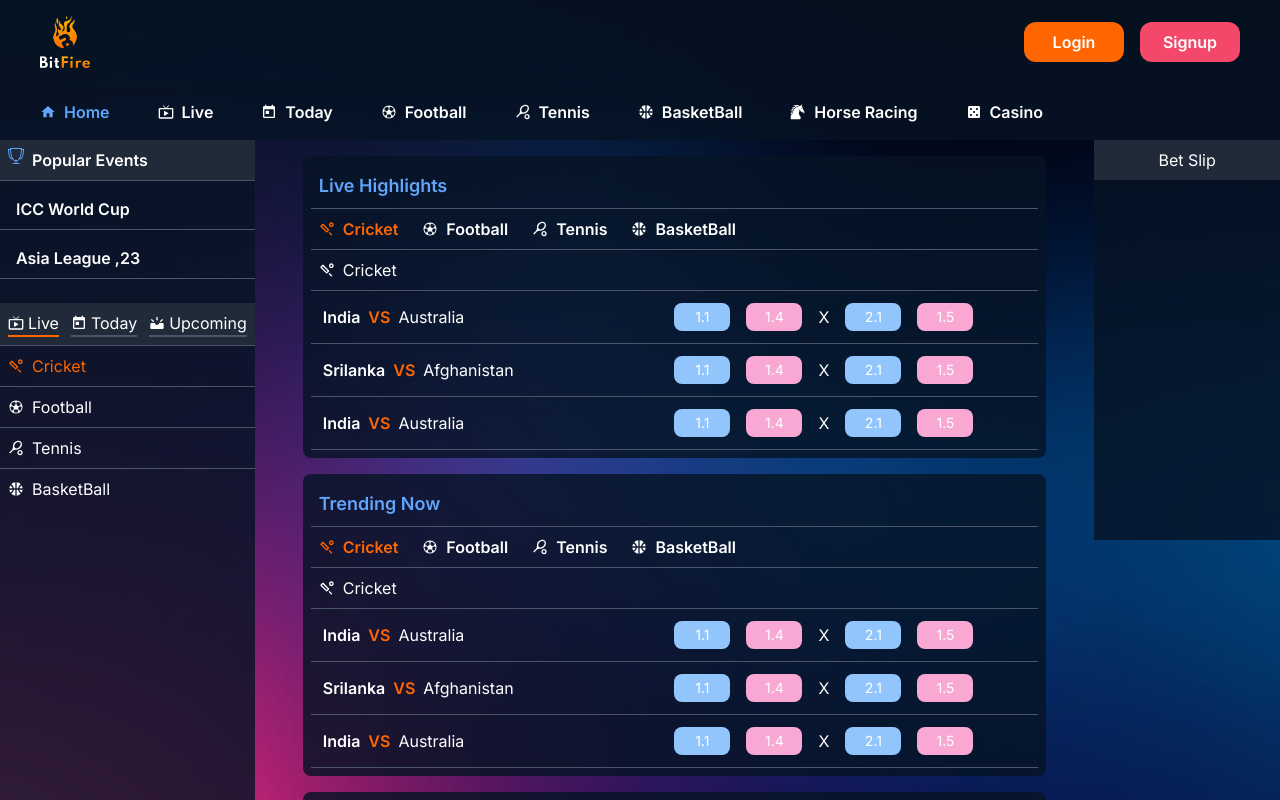
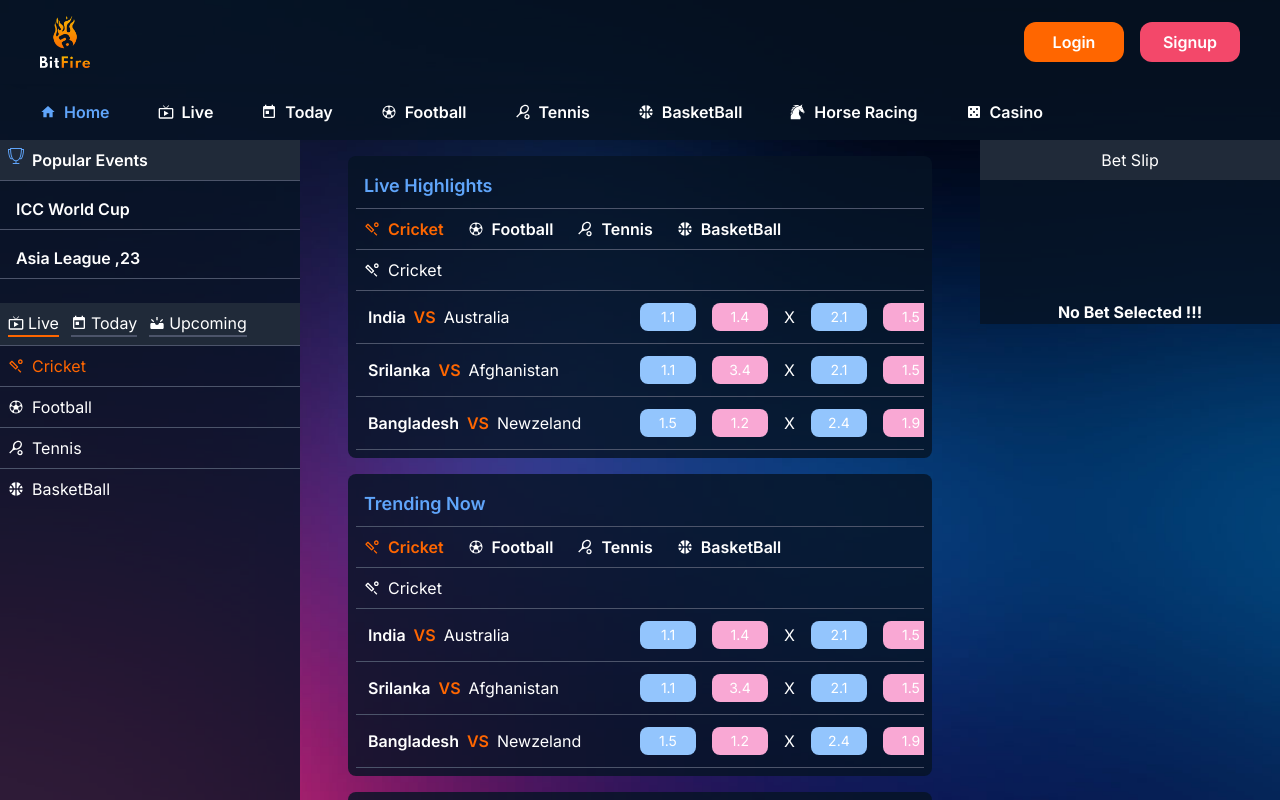
Before and after one commit to chandelyash2/bitfire-restructure, a Next.js app: page / in a window 1280 px wide. Built offline with nearby package versions, Linux system fonts and the light colour scheme.

Commit message:
add bet slip bar

```diff
--- a/src/components/Home/LiveHighlights.tsx
+++ b/src/components/Home/LiveHighlights.tsx
@@ -4,6 +4,32 @@ import { twMerge } from "tailwind-merge";
 import { TeamOddsCard } from "../common/TeamOddsCard";
 import { CMSModal } from "@/context";
 
+const teamdOdds = [
+  {
+    team1: "India",
+    team2: "Australia",
+    back1: 1.1,
+    back2: 2.1,
+    lay1: 1.4,
+    lay2: 1.5,
+  },
+  {
+    team1: "Srilanka",
+    team2: "Afghanistan",
+    back1: 1.1,
+    back2: 2.1,
+    lay1: 3.4,
+    lay2: 1.5,
+  },
+  {
+    team1: "Bangladesh",
+    team2: "Newzeland",
+    back1: 1.5,
+    back2: 2.4,
+    lay1: 1.2,
+    lay2: 1.9,
+  },
+];
 export const LiveHighlights = () => {
   const { activeHiglight, setActiveHiglight } = useContext(CMSModal);
   const selectedGame = games.find((item) => item.name === activeHiglight);
@@ -33,30 +59,9 @@ export const LiveHighlights = () => {
           {selectedGame && selectedGame.name}
         </span>
       </div>
-      <TeamOddsCard
-        team1="India"
-        team2="Australia"
-        back1={1.1}
-        back2={2.1}
-        lay1={1.4}
-        lay2={1.5}
-      />
-      <TeamOddsCard
-        team1="Srilanka"
-        team2="Afghanistan"
-        back1={1.1}
-        back2={2.1}
-        lay1={1.4}
-        lay2={1.5}
-      />
-      <TeamOddsCard
-        team1="India"
-        team2="Australia"
-        back1={1.1}
-        back2={2.1}
-        lay1={1.4}
-        lay2={1.5}
-      />
+      {teamdOdds.map((item, i) => (
+        <TeamOddsCard data={item} key={i} />
+      ))}
     </div>
   );
 };
--- a/src/components/Home/TrendingHiglights.tsx
+++ b/src/components/Home/TrendingHiglights.tsx
@@ -4,7 +4,32 @@ import { games } from "../common/Layout/Sidebar";
 import { twMerge } from "tailwind-merge";
 import { TeamOddsCard } from "../common/TeamOddsCard";
 import { CMSModal } from "@/context";
-
+const teamdOdds = [
+  {
+    team1: "India",
+    team2: "Australia",
+    back1: 1.1,
+    back2: 2.1,
+    lay1: 1.4,
+    lay2: 1.5,
+  },
+  {
+    team1: "Srilanka",
+    team2: "Afghanistan",
+    back1: 1.1,
+    back2: 2.1,
+    lay1: 3.4,
+    lay2: 1.5,
+  },
+  {
+    team1: "Bangladesh",
+    team2: "Newzeland",
+    back1: 1.5,
+    back2: 2.4,
+    lay1: 1.2,
+    lay2: 1.9,
+  },
+];
 export const TrendingHiglights = () => {
   const { activeHiglight, setActiveHiglight } = useContext(CMSModal);
   const selectedGame = games.find((item) => item.name === activeHiglight);
@@ -33,30 +58,9 @@ export const TrendingHiglights = () => {
           {selectedGame && selectedGame.name}
         </span>
       </div>
-      <TeamOddsCard
-        team1="India"
-        team2="Australia"
-        back1={1.1}
-        back2={2.1}
-        lay1={1.4}
-        lay2={1.5}
-      />
-      <TeamOddsCard
-        team1="Srilanka"
-        team2="Afghanistan"
-        back1={1.1}
-        back2={2.1}
-        lay1={1.4}
-        lay2={1.5}
-      />
-      <TeamOddsCard
-        team1="India"
-        team2="Australia"
-        back1={1.1}
-        back2={2.1}
-        lay1={1.4}
-        lay2={1.5}
-      />
+      {teamdOdds.map((item, i) => (
+        <TeamOddsCard data={item} key={i} />
+      ))}
     </div>
   );
 };
--- a/src/components/Home/index.tsx
+++ b/src/components/Home/index.tsx
@@ -21,7 +21,8 @@ const Home = () => {
       <div className="flex flex-col gap-4">
         <LiveHighlights />
         <TrendingHiglights />
-        <LiveHighlights /> <LiveHighlights />
+        <LiveHighlights />
+        <LiveHighlights />
       </div>
     </Container>
   );
--- a/src/components/common/BetSlip.tsx
+++ b/src/components/common/BetSlip.tsx
@@ -1,9 +1,57 @@
-import React from "react";
+import React, { useContext } from "react";
+import { PrimaryButton } from "./PrimaryButton";
+import { SecondaryButton } from "./SecondaryButton";
+import { CMSModal } from "@/context";
+import { BetSlipType } from "./types";
+import { twMerge } from "tailwind-merge";
 
 export const BetSlip = () => {
+  const { selectedBetData } = useContext(CMSModal);
   return (
-    <div className="hidden lg:block bg-header w-[300px] h-[400px]">
+    <div className="bg-header lg:w-[300px] lg:h-auto">
       <h3 className="bg-heading p-2 text-center">Bet Slip</h3>
+      {selectedBetData.length > 0 ? (
+        selectedBetData.map((item: BetSlipType, i: number) => (
+          <div className="flex flex-col gap-2 mt-6 p-2" key={i}>
+            <h3 className="font-semibold">{item.label}</h3>
+            <div className={twMerge("flex flex-col gap-4 p-2 text-black text-sm",item.selectedBet==="back"?"bg-blue-300":" bg-pink-300")}>
+              <span className="font-semibold">{item.selectedTeam}</span>
+              <div className="flex justify-between items-center">
+                <div className="flex flex-col gap-1">
+                  <label>Odds</label>
+                  <input value={item.odds} className="w-14" type="number" />
+                </div>
+                <div className="flex flex-col gap-1">
+                  <span>Stake</span>
+                  <input placeholder="100" className="w-20" />
+                </div>
+              </div>
+              <div className="text-white flex gap-2 items-center flex-wrap">
+                <span className="bg-heading p-2 rounded-lg w-14 text-center text-sm lg:text-md cursor-pointer">
+                  400
+                </span>
+                <span className="bg-heading p-2 rounded-lg w-14 text-center text-sm lg:text-md cursor-pointer">
+                  600
+                </span>
+                <span className="bg-heading p-2 rounded-lg w-14 text-center text-sm lg:text-md cursor-pointer">
+                  1000
+                </span>
+                <span className="bg-heading p-2 rounded-lg w-14 text-center text-sm lg:text-md cursor-pointer">
+                  2000
+                </span>
+              </div>
+              <div className="flex gap-2 text-white">
+                <PrimaryButton label="Place Bet" link="" />
+                <SecondaryButton label="Remove Bet" link="" />
+              </div>
+            </div>
+          </div>
+        ))
+      ) : (
+        <h3 className=" mt-[40%] font-bold text-center left-[30%]">
+          No Bet Selected !!!
+        </h3>
+      )}
     </div>
   );
 };
--- a/src/components/common/Layout/MobileMenu.tsx
+++ b/src/components/common/Layout/MobileMenu.tsx
@@ -11,6 +11,7 @@ import { MenuListEnum } from "../types";
 import { MenuPopup } from "../MenuPopup";
 import Sidebar from "./Sidebar";
 import { CMSModal } from "@/context";
+import { BetSlip } from "../BetSlip";
 
 const menuList = [
   {
@@ -27,8 +28,7 @@ const menuList = [
   },
 ];
 export const MobileMenu = () => {
-  const { setMobileMenu } = useContext(CMSModal);
-  const [selectedMenu, setSelectedMenu] = useState("");
+  const { setMobileMenu,selectedMenu, setSelectedMenu } = useContext(CMSModal);
 
   return (
     <div>
@@ -55,7 +55,14 @@ export const MobileMenu = () => {
         </Container>
       </div>
       {selectedMenu == MenuListEnum.EVENTS && (
-        <MenuPopup close={() => setSelectedMenu("")}>cdas</MenuPopup>
+        <MenuPopup close={() => setSelectedMenu("")}>
+          <Sidebar />
+        </MenuPopup>
+      )}
+      {selectedMenu == MenuListEnum.MYBET && (
+        <MenuPopup close={() => setSelectedMenu("")}>
+          <BetSlip />
+        </MenuPopup>
       )}
     </div>
   );
--- a/src/components/common/Layout/Sidebar.tsx
+++ b/src/components/common/Layout/Sidebar.tsx
@@ -37,7 +37,7 @@ const Sidebar = () => {
   const { activeHiglight, setActiveHiglight } = useContext(CMSModal);
 
   return (
-    <div className="hidden lg:block bg-header h-full w-[350px]">
+    <div className="bg-header h-full lg:w-[300px]">
       <div className="font-semibold flex flex-col gap-2">
         <h2 className="flex gap-2 bg-heading p-2 border-b">
           <span className="text-blue-400">
--- a/src/components/common/Layout/index.tsx
+++ b/src/components/common/Layout/index.tsx
@@ -28,9 +28,13 @@ export const Layout = ({ children }: LayoutProps) => {
         <Navbar />
       </div>
       <div className="flex gap-2">
-        <Sidebar />
+        <div className="hidden lg:block">
+          <Sidebar />
+        </div>
         {children}
-        <BetSlip />
+        <div className="hidden lg:block">
+          <BetSlip />
+        </div>
       </div>
       {!menuActive && <MobileMenu />}
       <Footer />
--- a/src/components/common/MenuPopup.tsx
+++ b/src/components/common/MenuPopup.tsx
@@ -9,17 +9,17 @@ export const MenuPopup = ({ children, close }: MenuPopupProps) => {
   const { setMobileMenu } = useContext(CMSModal);
 
   return (
-    <div className="absolute top-20 bottom-20 left-0 bg-heading w-full h-screen">
+    <div className="absolute top-20 bottom-20 left-0 bg-[#071425d1] w-full h-screen overflow-auto">
       <span
         className="absolute right-4 top-4 text-xl font-bold"
         onClick={() => {
           setMobileMenu(false);
-          close()
+          close();
         }}
       >
         <MdClose />
       </span>
-      {children}
+      <div className="mt-10 w-full">{children}</div>
     </div>
   );
 };
--- a/src/components/common/TeamOddsCard.tsx
+++ b/src/components/common/TeamOddsCard.tsx
@@ -1,42 +1,92 @@
-import React from "react";
+"use client";
+import { CMSModal } from "@/context";
+import React, { useContext } from "react";
+import { MenuListEnum, TeamOddsType } from "./types";
 
 interface TeamOddsCardProp {
-  team1: string;
-  team2: string;
-  back1: number;
-  lay1: number;
-  back2: number;
-  lay2: number;
+  data: TeamOddsType;
 }
-export const TeamOddsCard = ({
-  team1,
-  team2,
-  back1,
-  lay1,
-  back2,
-  lay2,
-}: TeamOddsCardProp) => {
+export const TeamOddsCard = ({ data }: TeamOddsCardProp) => {
+  const { selectedBetData, setSelectedBetData, setSelectedMenu } =
+    useContext(CMSModal);
+
   return (
     <div className="grid grid-cols-2 p-3 items-center border-b overflow-auto">
       <div className="flex flex-col flex-1 gap-2 lg:flex-row">
-        <h3 className="gap-1 font-semibold">{team1}</h3>
+        <h3 className="gap-1 font-semibold">{data.team1}</h3>
         <span className="text-primary font-semibold">VS</span>
-        <h3>{team2}</h3>
+        <h3>{data.team2}</h3>
       </div>
       <div className="flex gap-2">
         <div className="flex gap-4 items-center">
-          <span className="bg-blue-300 p-1 rounded-lg w-10 lg:w-14 text-center text-sm lg:text-md cursor-pointer">
-            {back1}
+          <span
+            className="bg-blue-300 p-1 rounded-lg w-10 lg:w-14 text-center text-sm lg:text-md cursor-pointer"
+            onClick={() => {
+              setSelectedBetData([
+                ...selectedBetData,
+                {
+                  label: `${data.team1} VS ${data.team2} `,
+                  selectedTeam: data.team1,
+                  selectedBet: "back",
+                  odds: data.back1,
+                },
+              ]);
+              setSelectedMenu(MenuListEnum.MYBET);
+            }}
+          >
+            {data.back1}
           </span>
-          <span className="bg-pink-300 p-1 rounded-lg w-10 lg:w-14 text-center text-sm lg:text-md cursor-pointer">
-            {lay1}
+          <span
+            className="bg-pink-300 p-1 rounded-lg w-10 lg:w-14 text-center text-sm lg:text-md cursor-pointer"
+            onClick={() => {
+              setSelectedBetData([
+                ...selectedBetData,
+                {
+                  label: `${data.team1} VS ${data.team2} `,
+                  selectedTeam: data.team1,
+                  selectedBet: "back",
+                  odds: data.back1,
+                },
+              ]);
+              setSelectedMenu(MenuListEnum.MYBET);
+            }}
+          >
+            {data.lay1}
           </span>
           <span>X</span>
-          <span className="bg-blue-300 p-1 rounded-lg w-10 lg:w-14 text-center text-sm lg:text-md cursor-pointer">
-            {back2}
+          <span
+            className="bg-blue-300 p-1 rounded-lg w-10 lg:w-14 text-center text-sm lg:text-md cursor-pointer"
+            onClick={() => {
+              setSelectedBetData([
+                ...selectedBetData,
+                {
+                  label: `${data.team1} VS ${data.team2} `,
+                  selectedTeam: data.team1,
+                  selectedBet: "back",
+                  odds: data.back1,
+                },
+              ]);
+              setSelectedMenu(MenuListEnum.MYBET);
+            }}
+          >
+            {data.back2}
           </span>
-          <span className="bg-pink-300 p-1 rounded-lg w-10 lg:w-14 text-center text-sm lg:text-md cursor-pointer">
-            {lay2}
+          <span
+            className="bg-pink-300 p-1 rounded-lg w-10 lg:w-14 text-center text-sm lg:text-md cursor-pointer"
+            onClick={() => {
+              setSelectedBetData([
+                ...selectedBetData,
+                {
+                  label: `${data.team1} VS ${data.team2} `,
+                  selectedTeam: data.team1,
+                  selectedBet: "back",
+                  odds: data.back1,
+                },
+              ]);
+              setSelectedMenu(MenuListEnum.MYBET);
+            }}
+          >
+            {data.lay2}
           </span>
         </div>
       </div>
--- a/src/context/index.tsx
+++ b/src/context/index.tsx
@@ -1,5 +1,9 @@
 "use client";
-import { GamesTypeEnum } from "@/components/common/types";
+import {
+  BetSlipType,
+  GamesTypeEnum,
+  MenuListEnum,
+} from "@/components/common/types";
 import { useState } from "react";
 import { createContext } from "react";
 
@@ -11,6 +15,9 @@ export const CMSContext = ({ children }: { children: React.ReactNode }) => {
   );
   const [menuActive, setMenuActive] = useState<boolean>(false);
   const [mobileMenu, setMobileMenu] = useState<boolean>(false);
+  const [selectedBetData, setSelectedBetData] = useState<BetSlipType[]>([]);
+  const [selectedMenu, setSelectedMenu] = useState<MenuListEnum | string>("");
+
   return (
     <CMSModal.Provider
       value={{
@@ -20,6 +27,10 @@ export const CMSContext = ({ children }: { children: React.ReactNode }) => {
         setMenuActive,
         mobileMenu,
         setMobileMenu,
+        selectedBetData,
+        setSelectedBetData,
+        selectedMenu,
+        setSelectedMenu,
       }}
     >
       {children}
```
Also changed, not shown: src/components/common/types.ts (+14 -0 lines).
